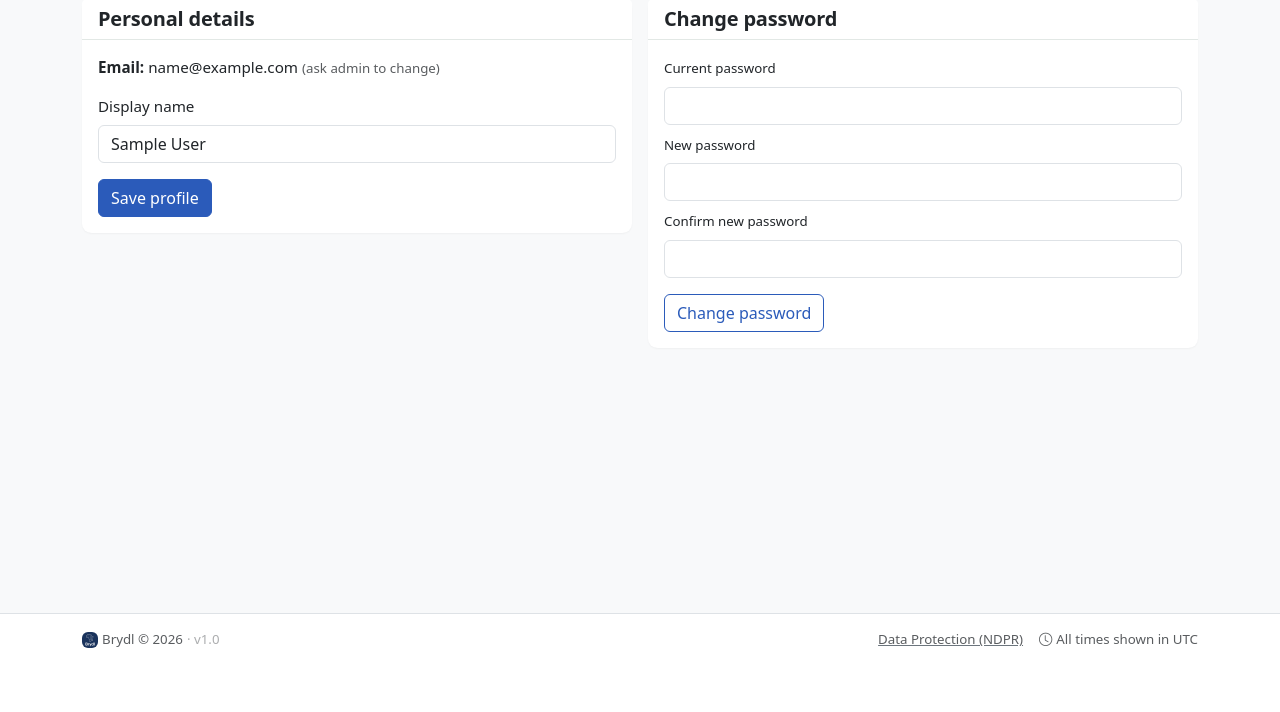
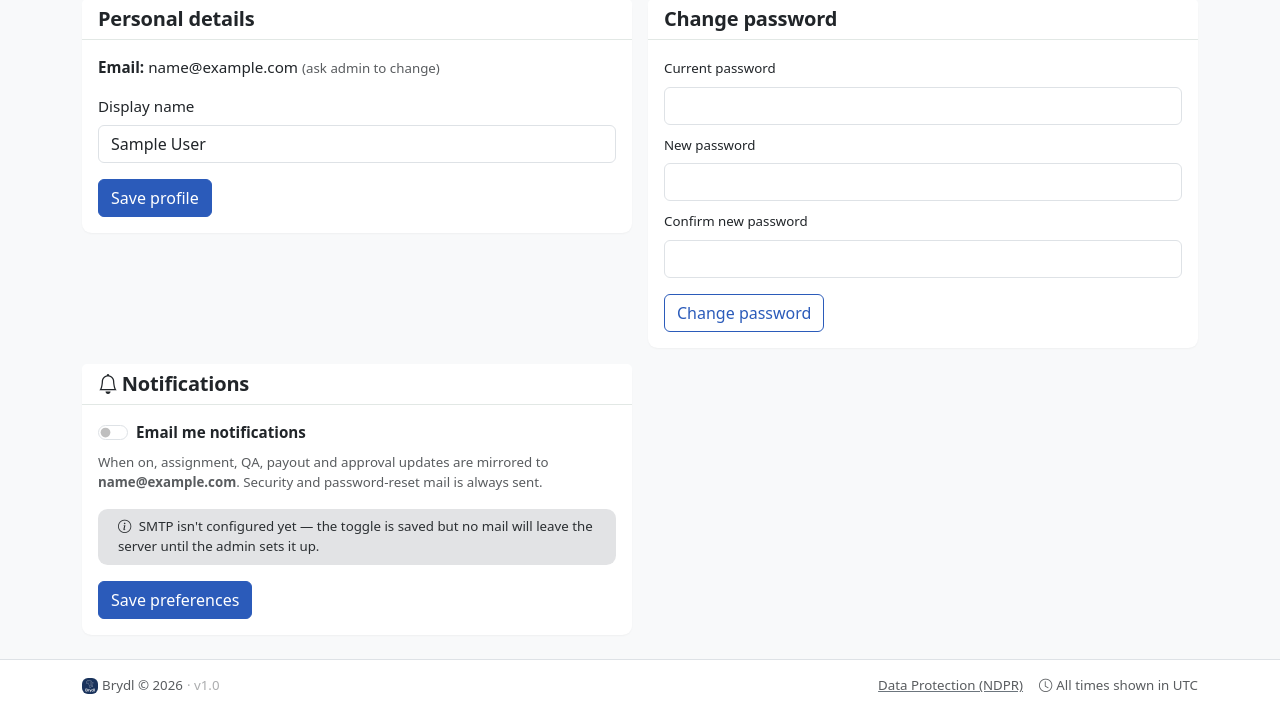
Before and after one commit to BrydlAfrica/Brydl_african, a Flask app: page /profile in a window 1280 px wide. Shown: the part 134-846 px from the top of the page. Before the commit the page ends 782 px from the top, so only its background shows below. Run offline with Flask 3, Linux system fonts and the light colour scheme; the visitor is signed in with stand-in values (Sample User, id 1); data that the repository does not hold is empty; some libraries are stand-ins or nearby versions.

Commit message:
Phase 13-H: opt-in SMTP mirror of in-app notifications
- New User.email_notifications_opt_in column (default False, NOT NULL)
  with a single-head Alembic migration (5a9e8b7c2d01).
- notifications.notify() only mirrors to email when SMTP is configured
  AND the recipient has explicitly opted in. Transactional mail
  (password reset, security) is unaffected — it always sends.
- Annotator + staff (PM/QA/auditor/admin) profile pages get a
  Notifications card with a Bootstrap switch, helper text, and a
  soft-warning when SMTP isn't configured. CSRF-guarded POST endpoints
  at /annotator/profile/notifications and /staff/profile/notifications
  persist the preference and audit the change (prefs.email_notifications).
- New tests/test_email_optin.py verifies default-off, no-email when
  opted-out, email sent when opted-in+SMTP, and that the in-app row is
  always created regardless of opt-in. test_jobs.py annotator fixture
  opts in so the SMTP-job assertion still holds.
- 40/40 suites green; flake8 clean; migration single-head and passes
  the schema-drift guard.

```diff
--- a/models.py
+++ b/models.py
@@ -34,7 +34,7 @@ from datetime import datetime, timezone
 from decimal import ROUND_HALF_UP, Decimal
 
 from flask_login import UserMixin
-from sqlalchemy import case, func, select
+from sqlalchemy import case, func, select, text
 from werkzeug.security import check_password_hash, generate_password_hash
 
 from config import TERMS_VERSION
@@ -183,6 +183,12 @@ class User(UserMixin, db.Model):
     terms_accepted_at = db.Column(db.DateTime, nullable=True)
     # UI colour theme ("light"/"dark"); None renders as light.
     theme = db.Column(db.String(10), nullable=False, default="light")
+    # Opt-in mirror of in-app notifications to the user's email.
+    # Default False — transactional mail (password reset) is always
+    # sent; bell-feed notifications only email when the user opts in.
+    email_notifications_opt_in = db.Column(
+        db.Boolean, nullable=False, default=False, server_default=text("0")
+    )
     # Self-service password reset: the SHA-256 hash of a one-off token
     # (never the token itself) plus its UTC expiry. Nullable = no reset
     # in flight; cleared the moment the token is consumed, so every
--- a/routes/annotator.py
+++ b/routes/annotator.py
@@ -1743,6 +1743,51 @@ def bank_details():
     return redirect(url_for("annotator.profile"))
 
 
+@annotator_bp.route("/profile/notifications", methods=["POST"])
+@annotator_required
+def notification_prefs():
+    """Persist the user's email-notification opt-in (Phase 13-H).
+
+    Transactional mail (password reset, security notices) always
+    sends; this toggle only controls mirroring of in-app bell-feed
+    notifications. CSRF-guarded; POST-only. Any authenticated user
+    (annotator, PM, QA, auditor, admin) can update their own toggle
+    here — the profile page is the same across roles.
+
+    Returns:
+        Redirect back to the profile page with a success flash.
+    """
+    try:
+        validate_csrf(request.form.get("csrf_token", ""))
+    except ValidationError:
+        flash("Security check failed. Please try again.", "warning")
+        return redirect(url_for("annotator.profile"))
+    opt_in = request.form.get("email_opt_in") == "1"
+    try:
+        current_user.email_notifications_opt_in = opt_in
+        log_event(
+            "prefs.email_notifications",
+            actor=current_user,
+            entity_type="user",
+            entity_id=current_user.id,
+            detail={"enabled": opt_in},
+            commit=True,
+        )
+        flash(
+            "Email notifications "
+            + ("enabled" if opt_in else "turned off") + ".",
+            "success",
+        )
+    except Exception:
+        db.session.rollback()
+        current_app.logger.exception(
+            "Could not save notification preferences for %s.",
+            current_user.id,
+        )
+        flash("Could not save preferences. Try again.", "danger")
+    return redirect(url_for("annotator.profile"))
+
+
 # ===== Qualification quiz (Phase 9) ===================================
 
 def _quiz_form_class(questions: list[dict]) -> type[FlaskForm]:
--- a/routes/staff.py
+++ b/routes/staff.py
@@ -11,6 +11,7 @@ have.
 from flask import (
     Blueprint,
     abort,
+    current_app,
     flash,
     redirect,
     render_template,
@@ -171,6 +172,49 @@ def profile():
         pw_form=pw_form,
         unread_notifications=_unread_bell_count(current_user.id),
     )
+
+
+@staff_bp.route("/profile/notifications", methods=["POST"])
+@login_required
+def notification_prefs():
+    """Persist the user's email-notification opt-in (Phase 13-H).
+
+    Mirrors annotator.notification_prefs for staff roles (PM/QA/auditor/
+    admin). Transactional mail always sends; this only controls the
+    in-app bell-feed mirror.
+
+    Returns:
+        Redirect back to the staff profile page.
+    """
+    try:
+        validate_csrf(request.form.get("csrf_token", ""))
+    except ValidationError:
+        flash("Security check failed. Please try again.", "warning")
+        return redirect(url_for("staff.profile"))
+    opt_in = request.form.get("email_opt_in") == "1"
+    try:
+        current_user.email_notifications_opt_in = opt_in
+        log_event(
+            "prefs.email_notifications",
+            actor=current_user,
+            entity_type="user",
+            entity_id=current_user.id,
+            detail={"enabled": opt_in},
+            commit=True,
+        )
+        flash(
+            "Email notifications "
+            + ("enabled" if opt_in else "turned off") + ".",
+            "success",
+        )
+    except Exception:
+        db.session.rollback()
+        current_app.logger.exception(
+            "Could not save notification preferences for %s.",
+            current_user.id,
+        )
+        flash("Could not save preferences. Try again.", "danger")
+    return redirect(url_for("staff.profile"))
 
 
 # ---------- Notifications (bell) ------------------------------------------
--- a/templates/staff/profile.html
+++ b/templates/staff/profile.html
@@ -34,5 +34,38 @@
       </div>
     </div>
   </div>
+  <div class="col-lg-6">
+    <div class="card border-0 shadow-sm">
+      <div class="card-header bg-white">
+        <h5 class="mb-0"><i class="bi bi-bell me-1"></i>Notifications</h5>
+      </div>
+      <div class="card-body">
+        <form method="post" action="{{ url_for('staff.notification_prefs') }}">
+          <input type="hidden" name="csrf_token" value="{{ csrf_token() }}">
+          <div class="form-check form-switch mb-2">
+            <input class="form-check-input" type="checkbox" role="switch"
+                   id="staffEmailOptIn" name="email_opt_in" value="1"
+                   {% if current_user.email_notifications_opt_in %}checked{% endif %}>
+            <label class="form-check-label fw-semibold" for="staffEmailOptIn">
+              Email me notifications
+            </label>
+          </div>
+          <div class="small text-muted mb-3">
+            When on, assignment, QA, payout and approval updates are
+            mirrored to <strong>{{ current_user.email }}</strong>.
+            Security and password-reset mail is always sent.
+          </div>
+          {% if not config.SMTP_HOST %}
+          <div class="alert alert-secondary small py-2 mb-3">
+            <i class="bi bi-info-circle me-1"></i>
+            SMTP isn't configured yet — the toggle is saved but no mail
+            will leave the server until the admin sets it up.
+          </div>
+          {% endif %}
+          <button type="submit" class="btn btn-primary">Save preferences</button>
+        </form>
+      </div>
+    </div>
+  </div>
 </div>
 {% endblock %}
```
Also changed, not shown: migrations/versions/5a9e8b7c2d01_email_opt_in.py (added, +39 -0 lines), notifications.py (+9 -3 lines), templates/annotator/profile.html (+37 -0 lines), tests/test_email_optin.py (added, +76 -0 lines), tests/test_jobs.py (+16 -16 lines).
